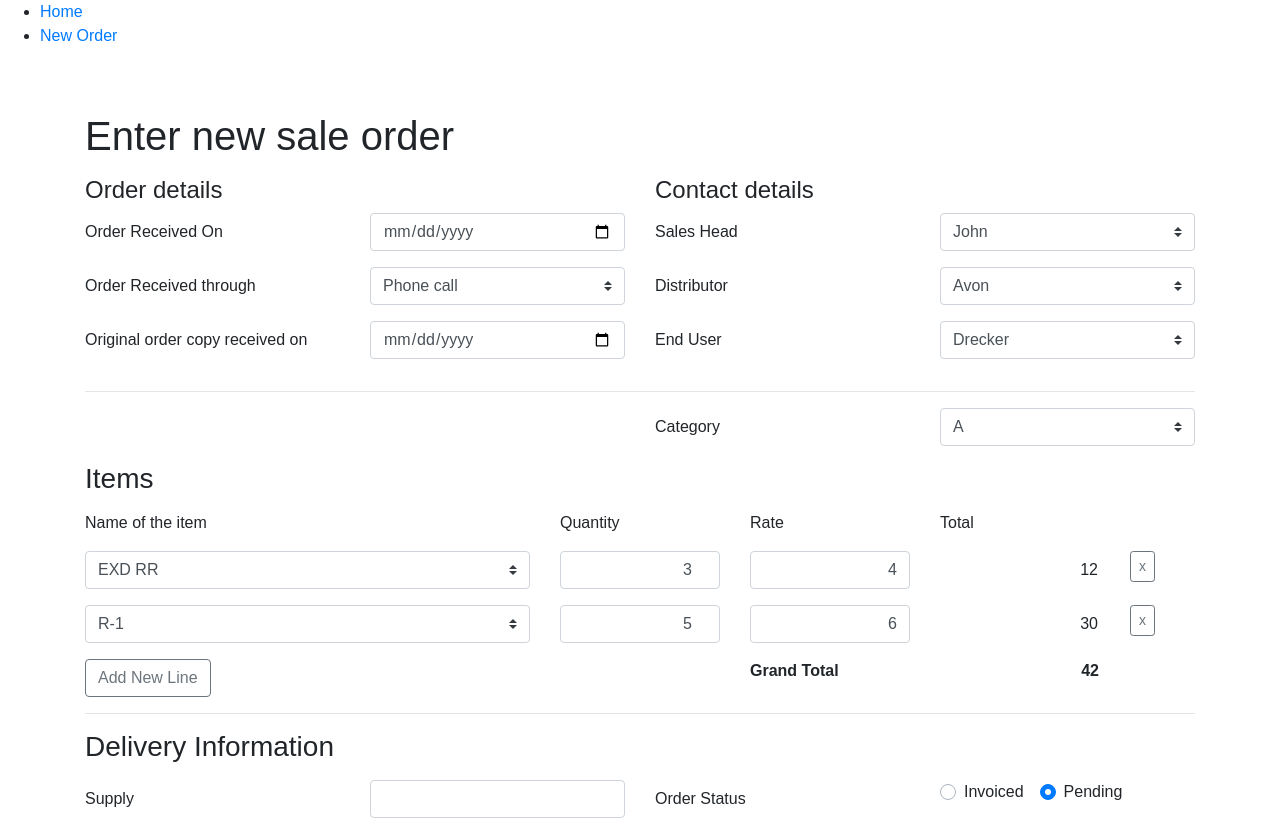
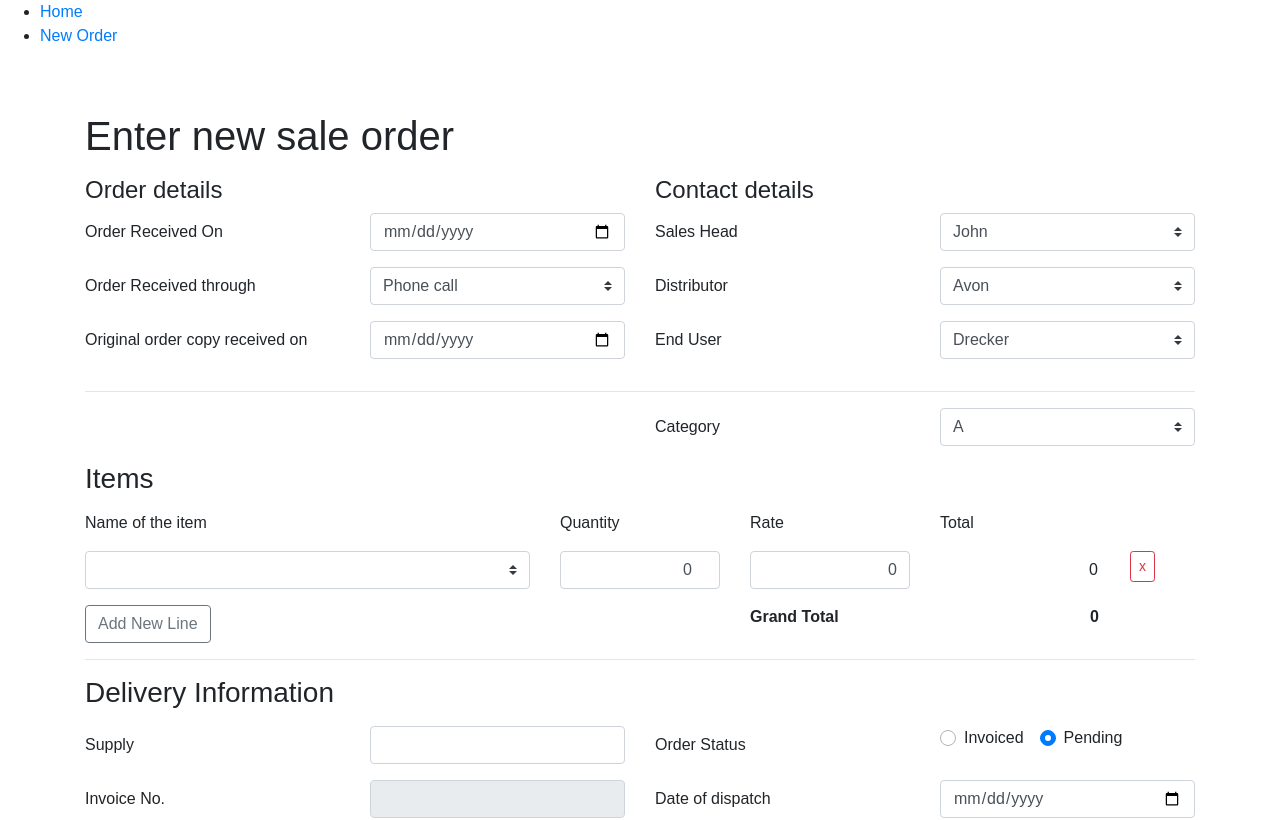
Before and after one commit to ashwins93/expert-octo-giggle, a React (Create React App) app in the folder interface/: page /sales/new in a window 1280 px wide. Shown: the top 820 px of the page. Built offline with nearby package versions, Linux system fonts and the light colour scheme.

Commit message:
Connect SalesForm to store

```diff
--- a/interface/src/actions/index.js
+++ b/interface/src/actions/index.js
@@ -44,3 +44,8 @@ export const deliveryDetailChange = (name, value) => ({
   name,
   value
 });
+
+export const categoryChange = (category) => ({
+  type: actions.SALES_CATEGORY_CHANGE,
+  category
+});
--- a/interface/src/components/SalesForm/ItemList.js
+++ b/interface/src/components/SalesForm/ItemList.js
@@ -1,7 +1,10 @@
 import React, { Fragment } from 'react';
 import { FormGroup, CustomInput, Input, Col, Row, Button } from 'reactstrap';
+import { connect } from 'react-redux';
+import * as actions from '../../actions';
+import { getAllItems } from '../../reducers';
 
-const ItemList = ({ items, addItem, removeItem }) => (
+const ItemList = ({ items, addItem, removeItem, itemQtyChange, itemRateChange, itemNameChange }) => (
   <Fragment>
     <h3>Items</h3>
     <Row className="my-3">
@@ -10,36 +13,54 @@ const ItemList = ({ items, addItem, removeItem }) => (
       <Col sm={2}>Rate</Col>
       <Col sm={2}>Total</Col>
     </Row>
-    {items.map((item, index) => (
-      <FormGroup key={index} row>
+    {items.map(item => (
+      <FormGroup key={item.id} row>
         <Col sm={5}>
-          <CustomInput type="select" value={item.name}>
+          <CustomInput
+            id={`item-name-${item.id}`}
+            type="select"
+            value={item.name}
+            onChange={({ target }) => itemNameChange(item.id, target.value)}
+          >
             <option>{item.name}</option>
             <option>Random</option>
           </CustomInput>
         </Col>
         <Col sm={2}>
-          <Input className="text-right" type="number" value={item.quantity} />
+          <Input
+            id={`item-qty-${item.id}`}
+            className="text-right"
+            type="number"
+            onChange={({ target }) => itemQtyChange(item.id, parseInt(target.value))}
+            value={item.quantity}
+          />
         </Col>
         <Col sm={2}>
-          <Input className="text-right" type="text" value={item.rate} />
+          <Input
+            id={`item-rate-${item.id}`}
+            className="text-right"
+            type="text"
+            onChange={({ target }) => itemRateChange(item.id, target.value)}
+            value={item.rate}
+          />
         </Col>
         <Col sm={2}>
           <input
             type="text"
             className="text-right form-control-plaintext"
             readOnly
-            value={item.quantity * item.rate}
+            value={item.quantity * parseFloat(item.rate)}
           />
         </Col>
         <Col>
           <Button
             type="button"
-            onClick={() => removeItem(index)}
+            onClick={() => removeItem(item.id)}
             outline
+            color="danger"
             size="sm"
           >
-            x
+            {" x "}
           </Button>
         </Col>
       </FormGroup>
@@ -49,7 +70,7 @@ const ItemList = ({ items, addItem, removeItem }) => (
         <Button
           type="button"
           outline
-          onClick={() => addItem({ name: '', quantity: 0, rate: 0 })}
+          onClick={addItem}
         >
           Add New Line
         </Button>
@@ -62,4 +83,11 @@ const ItemList = ({ items, addItem, removeItem }) => (
   </Fragment>
 );
 
-export default ItemList;
+const mapStateToProps = (state) => ({
+  items: getAllItems(state)
+});
+
+export default connect(
+  mapStateToProps,
+  actions
+)(ItemList);
--- a/interface/src/components/SalesForm/OrderDetails.js
+++ b/interface/src/components/SalesForm/OrderDetails.js
@@ -1,12 +1,8 @@
 import React from 'react';
 import { FormGroup, Label, Input, Col, CustomInput } from 'reactstrap';
+import { connect } from 'react-redux';
 
-const OrderDetails = ({
-  handleChange,
-  orderReceivedOn,
-  orderReceivedThrough,
-  originalOrder
-}) => (
+const OrderDetails = () => (
   <div className="my-2">
     <h4>Order details</h4>
     <FormGroup row>
@@ -14,8 +10,8 @@ const OrderDetails = ({
       <Col sm={6}>
         <Input
           type="date"
-          onChange={handleChange('orderReceivedOn')(() => true)}
-          value={orderReceivedOn}
+        // onChange={handleChange('orderReceivedOn')(() => true)}
+        // value={orderReceivedOn}
         />
       </Col>
     </FormGroup>
@@ -24,8 +20,8 @@ const OrderDetails = ({
       <Col sm={6}>
         <CustomInput
           type="select"
-          onChange={handleChange('orderReceivedThrough')(() => true)}
-          value={orderReceivedThrough}
+        // onChange={handleChange('orderReceivedThrough')(() => true)}
+        // value={orderReceivedThrough}
         >
           <option value="phone_call">Phone call</option>
           <option value="message">Message</option>
@@ -38,8 +34,8 @@ const OrderDetails = ({
       <Col sm={6}>
         <Input
           type="date"
-          handleChange={handleChange('originalOrder')(() => true)}
-          value={originalOrder}
+        // handleChange={handleChange('originalOrder')(() => true)}
+        // value={originalOrder}
         />
       </Col>
     </FormGroup>
--- a/interface/src/components/SalesForm/index.js
+++ b/interface/src/components/SalesForm/index.js
@@ -12,79 +12,57 @@ import {
   FormGroup,
   Label
 } from 'reactstrap';
+import { connect } from 'react-redux';
+import { getCategory } from '../../reducers';
+import { categoryChange } from '../../actions';
 
-class SalesForm extends Component {
-  constructor(props) {
-    super(props);
-    this.state = {
-      items: [
-        {
-          name: 'EXD RR',
-          quantity: 3,
-          rate: 4
-        },
-        {
-          name: 'R-1',
-          quantity: 5,
-          rate: 6
-        }
-      ]
-    };
-  }
-
-  addItem = item =>
-    this.setState({
-      items: [...this.state.items, item]
-    });
-
-  removeItem = index =>
-    this.setState({
-      items: this.state.items.filter((item, idx) => index !== idx)
-    });
-
-  handleChange = name => predicate => ({ target }) => {
-    if (predicate(target.value)) {
-      this.setState({
-        name: target.value
-      });
-    }
-  };
-
-  render() {
+const SalesForm = ({
+  category,
+  categoryChange
+}) => {
   return (
     <Container className="py-5">
       <h1>Enter new sale order</h1>
       <Form>
         <Row>
           <Col>
-              <OrderDetails handleChange={this.handleChange} />
+            <OrderDetails />
           </Col>
           <Col>
-              <ContactDetails handleChange={this.handleChange} />
+            <ContactDetails />
           </Col>
         </Row>
         <hr />
         <FormGroup row>
           <Label sm={{ size: 3, offset: 6 }}>Category</Label>
           <Col sm={3}>
-              <CustomInput type="select">
+            <CustomInput
+              id="category-select"
+              type="select"
+              value={category}
+              onChange={({ target }) => categoryChange(target.value)}
+            >
               <option>A</option>
               <option>B</option>
               <option>C</option>
             </CustomInput>
           </Col>
         </FormGroup>
-          <ItemList
-            items={this.state.items}
-            addItem={this.addItem}
-            removeItem={this.removeItem}
-          />
+        <ItemList />
         <hr />
         <DeliveryDetails />
       </Form>
     </Container>
   );
+};
+
+const mapStateToProps = state => ({
+  category: getCategory(state)
+});
+
+export default connect(
+  mapStateToProps,
+  {
+    categoryChange
   }
-}
-
-export default SalesForm;
+)(SalesForm);
--- a/interface/src/reducers/index.js
+++ b/interface/src/reducers/index.js
@@ -1,6 +1,15 @@
 import { combineReducers } from 'redux';
-import salesForm from './salesForm';
+import salesForm, * as sales from './salesForm';
 
 export default combineReducers({
   salesForm
 });
+
+export const getAllItems = (state) => sales.getAllItems(state.salesForm);
+export const getItemName = (state, id) => sales.getItemName(state.salesForm, id);
+export const getItemRate = (state, id) => sales.getItemRate(state.salesForm, id);
+export const getItemQty = (state, id) => sales.getItemQty(state.salesForm, id);
+export const getOrderDetail = (state, name) => sales.getOrderDetail(state.salesForm, name);
+export const getDeliveryDetail = (state, name) => sales.getDeliveryDetail(state.salesForm, name);
+export const getContactDetail = (state, name) => sales.getContactDetail(state.salesForm, name);
+export const getCategory = (state) => sales.getCategory(state.salesForm);
--- a/interface/src/reducers/items.js
+++ b/interface/src/reducers/items.js
@@ -2,6 +2,7 @@ import * as actions from '../actions/actionTypes';
 
 const initialState = [
   {
+    id: 0,
     name: '',
     quantity: 0,
     rate: 0
@@ -15,7 +16,9 @@ const items = (state = initialState, action) => {
         ...state,
         {
           id: state.reduce((maxId, item) => Math.max(maxId, item.id), -1) + 1,
-          ...initialState
+          name: '',
+          quantity: 0,
+          rate: 0
         }
       ];
     case actions.SALES_REMOVE_ITEM:
--- a/interface/src/reducers/salesForm.js
+++ b/interface/src/reducers/salesForm.js
@@ -30,3 +30,4 @@ export const getItemQty = (state, id) => itemsReducer.getItemQty(state.items, id
 export const getOrderDetail = (state, name) => orderReducer.getOrderDetail(state.order, name);
 export const getDeliveryDetail = (state, name) => deliveryReducer.getDeliveryDetail(state.delivery, name);
 export const getContactDetail = (state, name) => contactReducer.getContactDetail(state.contact, name);
+export const getCategory = (state) => state.category;
```
Lines whose indentation alone changed are shown as unchanged.
